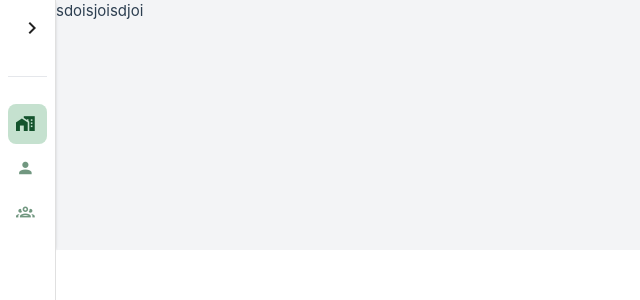
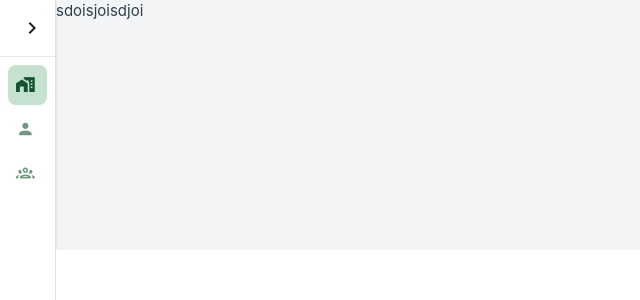
Before and after one commit to saidabdul80/paymentFE, a Vue app: page / in a window 1280 px wide. Shown: the top 300 px of the page, without its empty margins (0-640 px from the left). Built offline with nearby package versions, Linux system fonts and the light colour scheme.

Commit message:
fix:updates

```diff
--- a/src/components/sidebar/sidebar.vue
+++ b/src/components/sidebar/sidebar.vue
@@ -19,9 +19,7 @@
                         <v-btn :icon="!rail?'mdi-chevron-left':'mdi-chevron-right'" variant="text" @click.stop="rail = !rail"></v-btn>
                     </template>
                 </v-list-item>
-                <v-list-item nav>
-                    <v-divider class="border-opacity-100" color="success"></v-divider>
-                </v-list-item>
+                <v-divider class="border-opacity-100" color="success"></v-divider>
                 <v-list density="compact" nav>
                     <v-list-item v-for="item in items" rounded="lg" active-class="tw-bg-green-100" size="xlarge"  :to="item.path"  :value="item.title">
                         <template v-slot:prepend>
```
